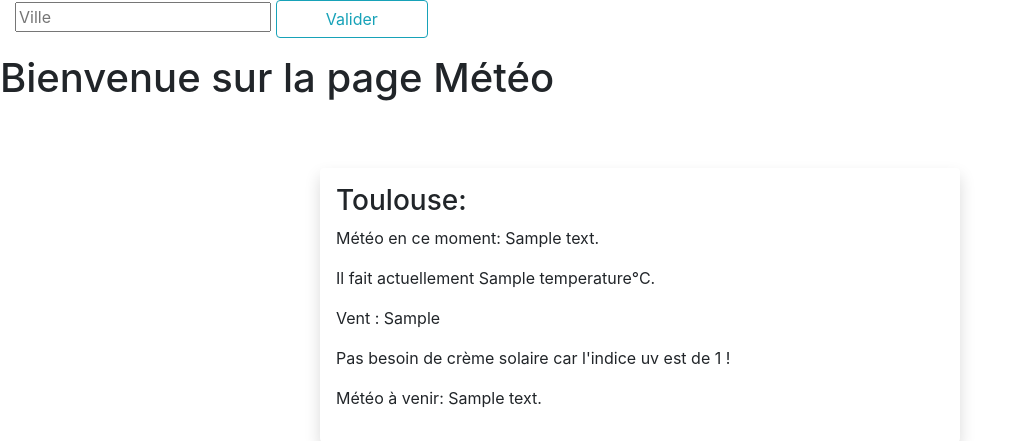
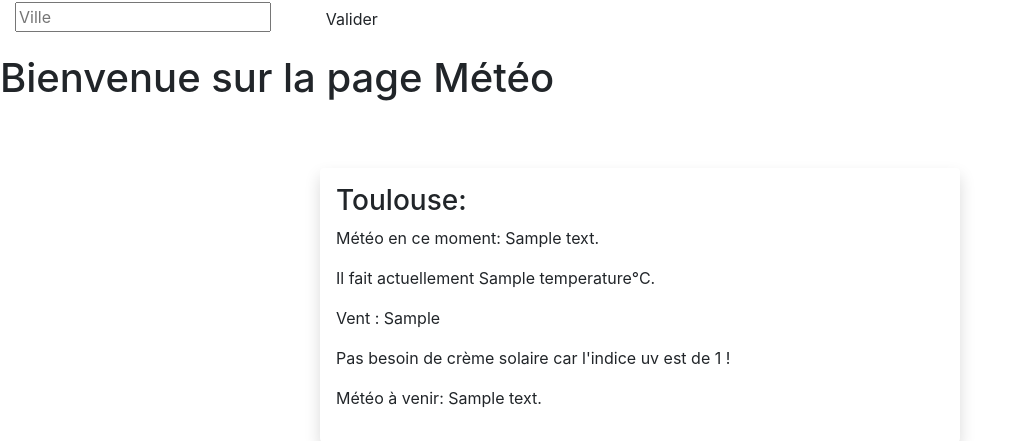
Before and after one commit to coralie-blc/meteo-symfo, a Symfony app: template templates/weather/index.html.twig in a window 1280 px wide. Shown: the top 441 px of the page, without its empty margins (0-1023 px from the left). Run offline with Twig, Linux system fonts and the light colour scheme; the template is opened without the code that fills it: most values are stand-ins (such as "Sample title", 1, 10 or a date in 2020); some libraries are stand-ins or nearby versions.

Commit message:
en cours

```diff
--- a/templates/weather/index.html.twig
+++ b/templates/weather/index.html.twig
@@ -6,10 +6,10 @@
 
 {% block body %}
 
-    <form action="{{ path('weather') }}" method="post" class="col-md-6">
+    <form action="{{ path('weather') }}" method="post" class="col-md-6 form-city">
             <div class="form-group">
                 <input name="ville" id="ville" class="city-select" type="text" placeholder="Ville">
-                <button type="submit" class="btn col-md-3 btn-outline-info validate-btn">Valider</button>
+                <button type="submit" class="btn col-md-3 validate-btn">Valider</button>
             </div>
     </form>
 
```
Also changed, not shown: public/js/app.js.
